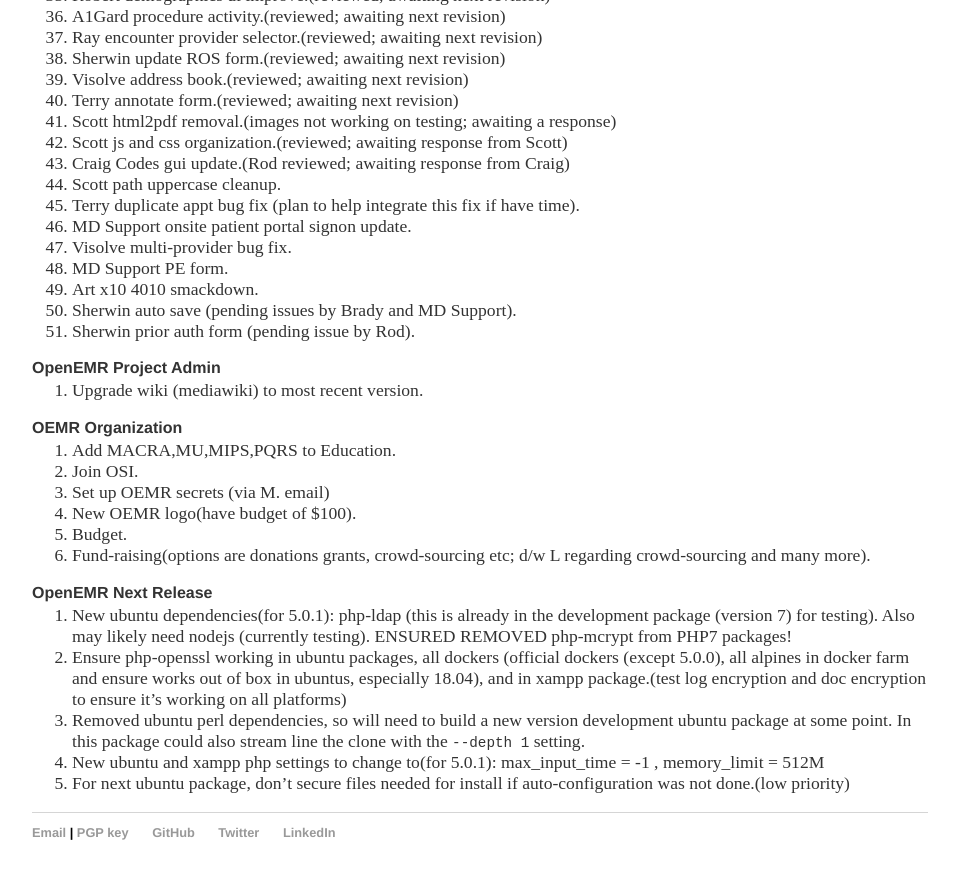
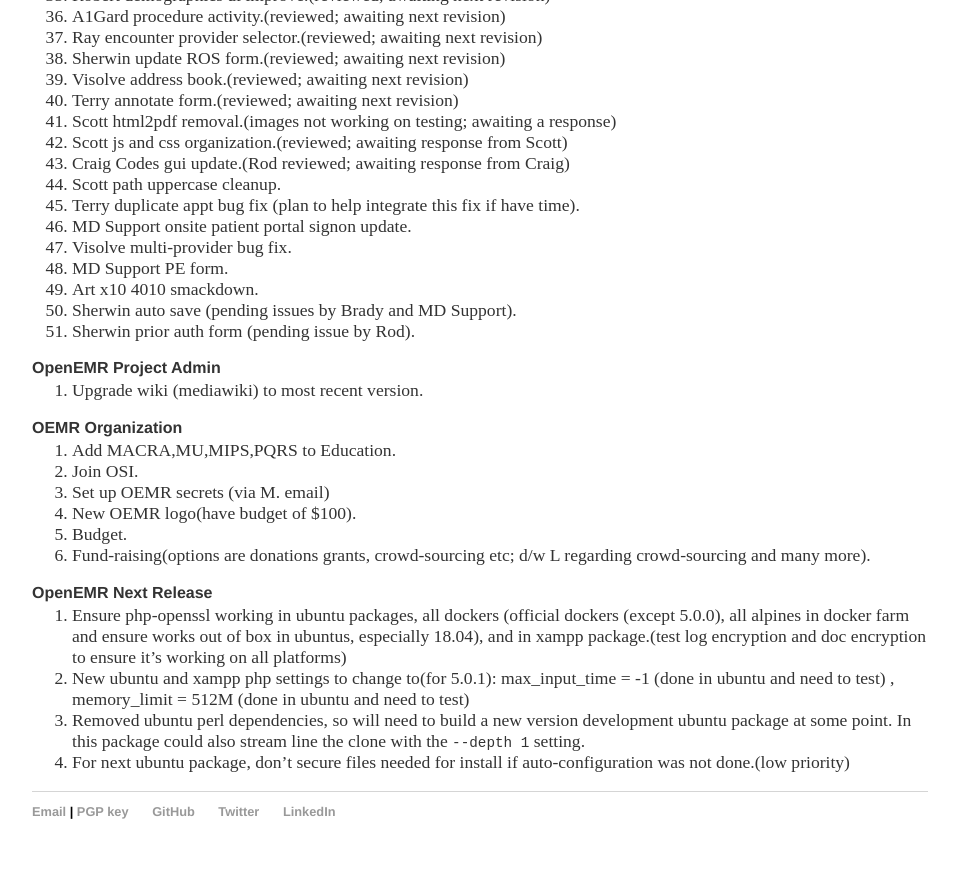
Before and after one commit to bradymiller/bradymiller.github.io, a Jekyll site: the page built from todo/index.md, in a window 1280 px wide and 900 px high, scrolled down 1090 px. Shown: the top 879 px of the window, without its empty margins (160-1116 px from the left). Built offline with Jekyll 4.4.1, drawn with Linux system fonts in a browser that asks for light colours; our own code applies the rules of GitHub Pages for plain Markdown files.

Commit message:
Update index.md

```diff
--- a/todo/index.md
+++ b/todo/index.md
@@ -71,8 +71,7 @@
 1. Fund-raising(options are donations grants, crowd-sourcing etc; d/w L regarding crowd-sourcing and many more).
 
 ### OpenEMR Next Release
-1. New ubuntu dependencies(for 5.0.1): php-ldap (this is already in the development package (version 7) for testing). Also may likely need nodejs (currently testing). ENSURED REMOVED php-mcrypt from PHP7 packages!
 1. Ensure php-openssl working in ubuntu packages, all dockers (official dockers (except 5.0.0), all alpines in docker farm and ensure works out of box in ubuntus, especially 18.04), and in xampp package.(test log encryption and doc encryption to ensure it's working on all platforms)
+1. New ubuntu and xampp php settings to change to(for 5.0.1): max_input_time = -1 (done in ubuntu and need to test) , memory_limit = 512M (done in ubuntu and need to test)
 1. Removed ubuntu perl dependencies, so will need to build a new version development ubuntu package at some point. In this package could also stream line the clone with the `--depth 1` setting.
-1. New ubuntu and xampp php settings to change to(for 5.0.1): max_input_time = -1 , memory_limit = 512M
 1. For next ubuntu package, don't secure files needed for install if auto-configuration was not done.(low priority)
```
